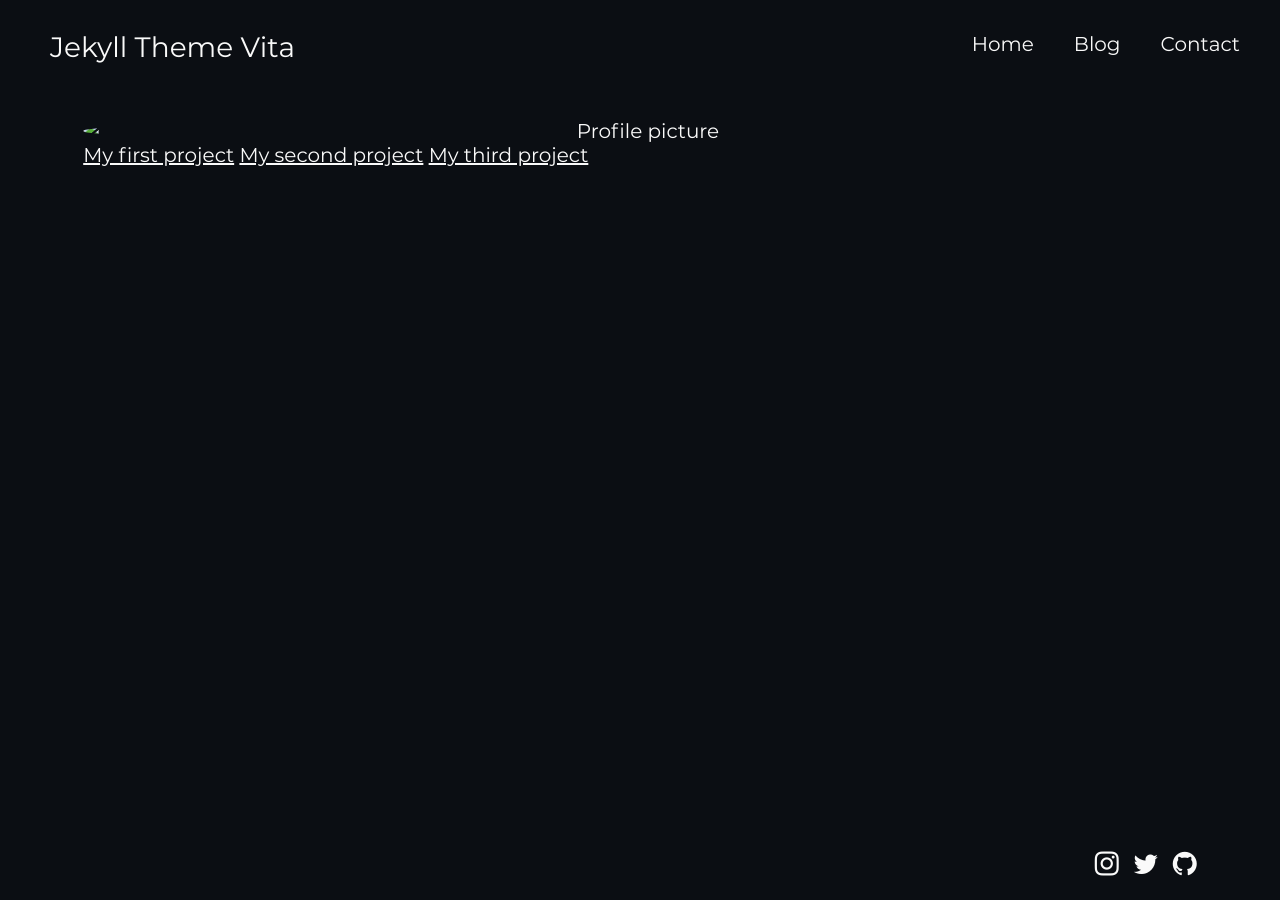
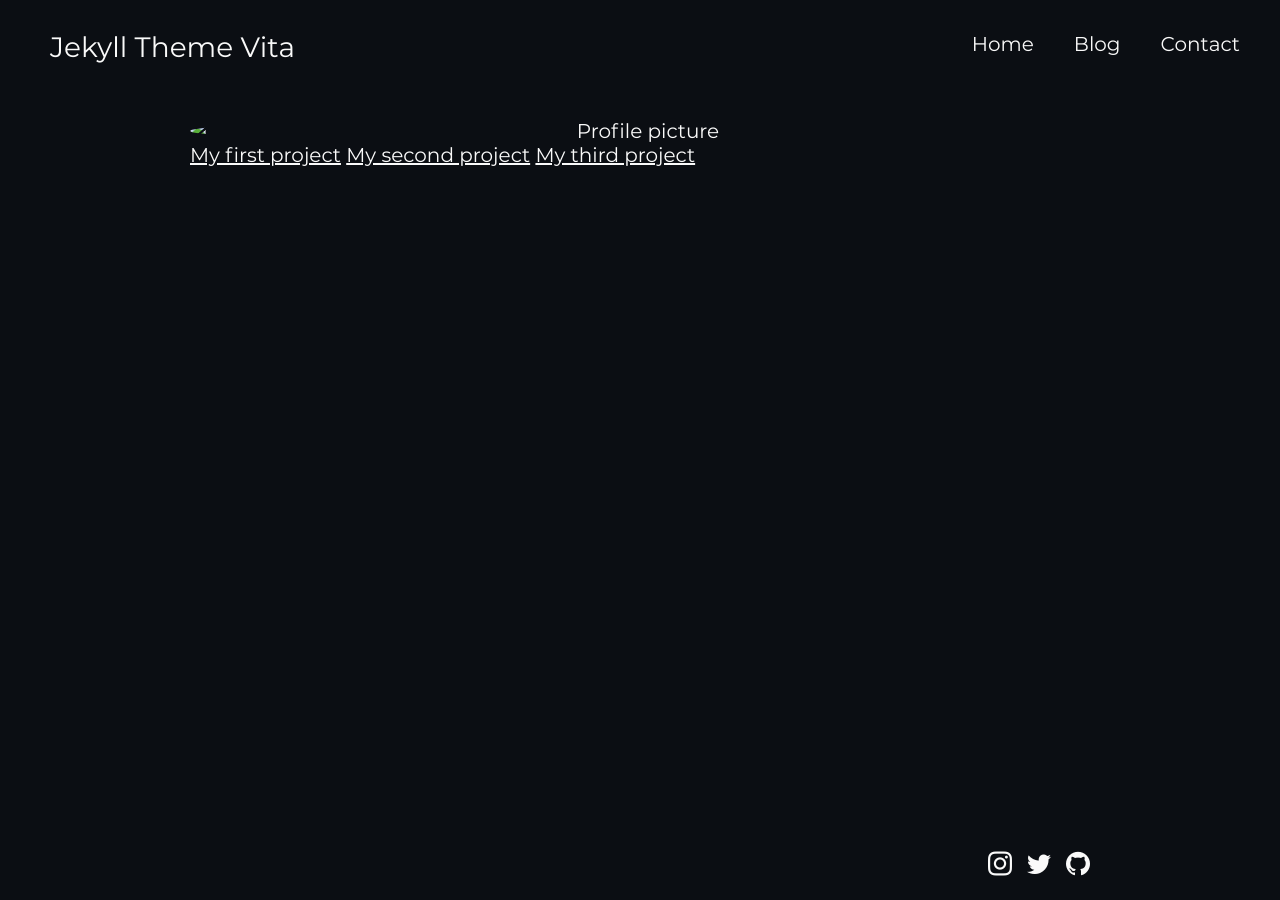
Before and after one commit to martinmorando/jekyll-theme-vita, a Jekyll site: the page built from index.html, in a window 1280 px wide. Built offline with Jekyll 4.4.1, drawn with Linux system fonts in a browser that asks for light colours; some web fonts are replaced.

Commit message:
Reduce default width to 900px

```diff
--- a/assets/css/main.sass
+++ b/assets/css/main.sass
@@ -36,7 +36,7 @@ a:hover
 
 .center
     margin: 0 auto
-    width: 1200px
+    width: 900px
     max-width: 87%
 
 #site-nav-trigger
```
